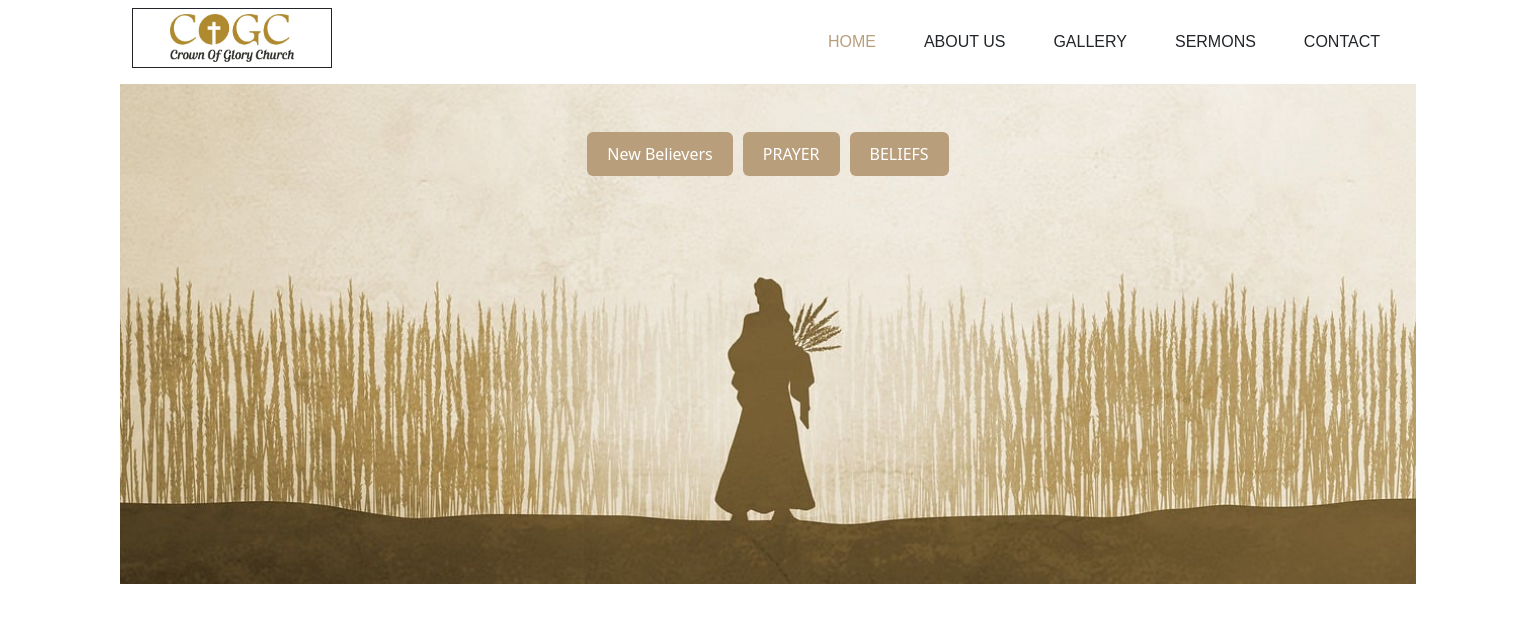
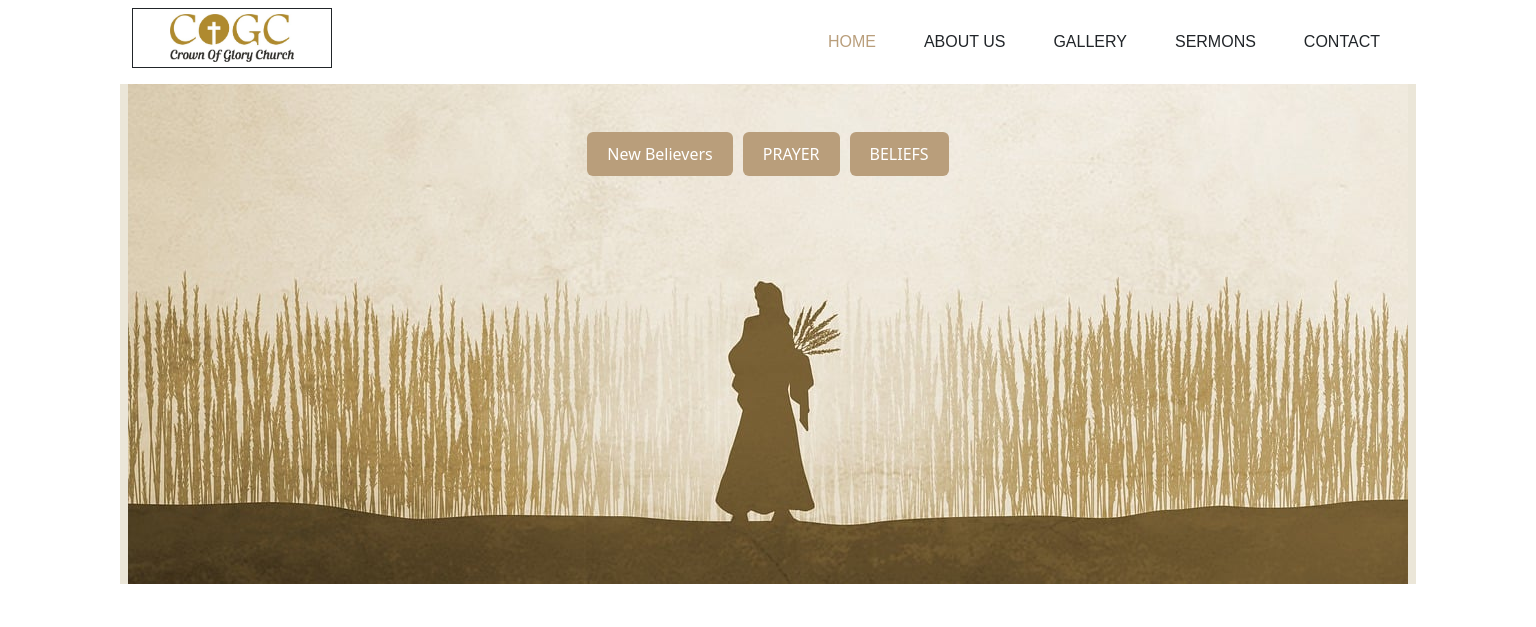
Before and after one commit to Lordalphaomega/crownOfGloryChurchWebsite, a plain HTML site: page index.html in a window 1536 px wide. Shown: the top 627 px of the page. Drawn offline with Linux system fonts and the light colour scheme.

Commit message:
fix(responsive)

```diff
--- a/assets/css/style.css
+++ b/assets/css/style.css
@@ -215,6 +215,14 @@
   text-align:justify;
   text-align-last: auto;
 }
+
+@media only screen and (min-width: 1468px) {
+  .cogc-first-bg-1 {
+    background-size: auto;
+    background-repeat: no-repeat;
+  }
+}
+
 @media only screen and (max-width: 1400px) {
   .container-xxl {
     padding: 0px;
```
